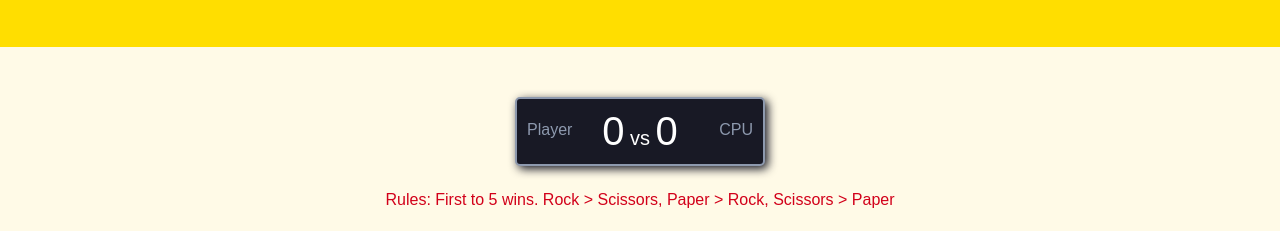
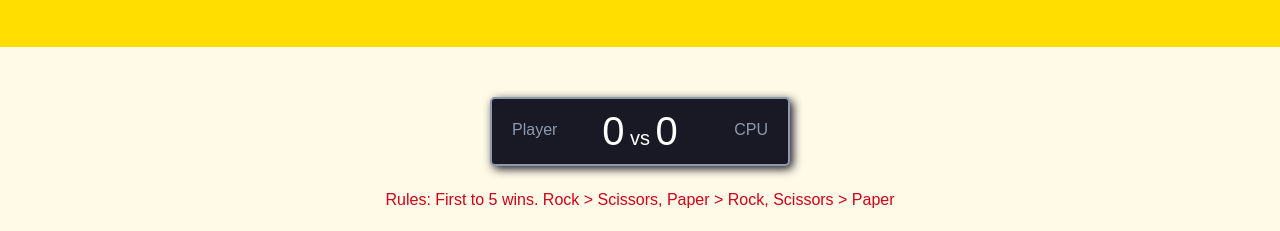
Before and after one commit to johnlombardi389/rock-paper-scissors, a plain HTML site: page index.html in a window 1280 px wide. Shown: the part 87-318 px from the top of the page. Drawn offline with Linux system fonts and the light colour scheme; a web font is replaced by a local one.

Commit message:
Increased width of scoreboard

```diff
--- a/style.css
+++ b/style.css
@@ -49,7 +49,7 @@ main {
 .scoreboard {
   border: 2px solid var(--clr-scoretext);
   border-radius: 5px;
-  width: 250px;
+  width: 300px;
   margin: 50px auto 25px auto;
   color: white;
   font-family: sans-serif;
@@ -77,14 +77,14 @@ main {
 #player-label {
   position: absolute;
   top: 20px;
-  left: 0px;
+  left: 10px;
   transition: 0.2s ease-in-out;
 }
 
 #cpu-label {
   position: absolute;
   top: 20px;
-  right: 0px;
+  right: 10px;
   transition: 0.2s ease-in-out;
 }
 
```
